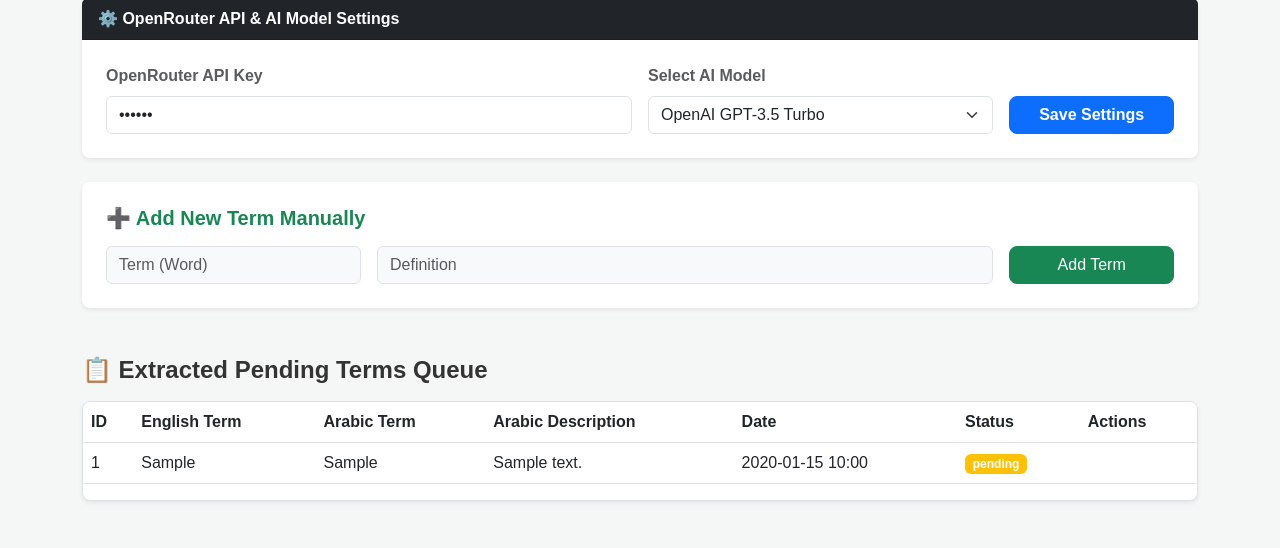
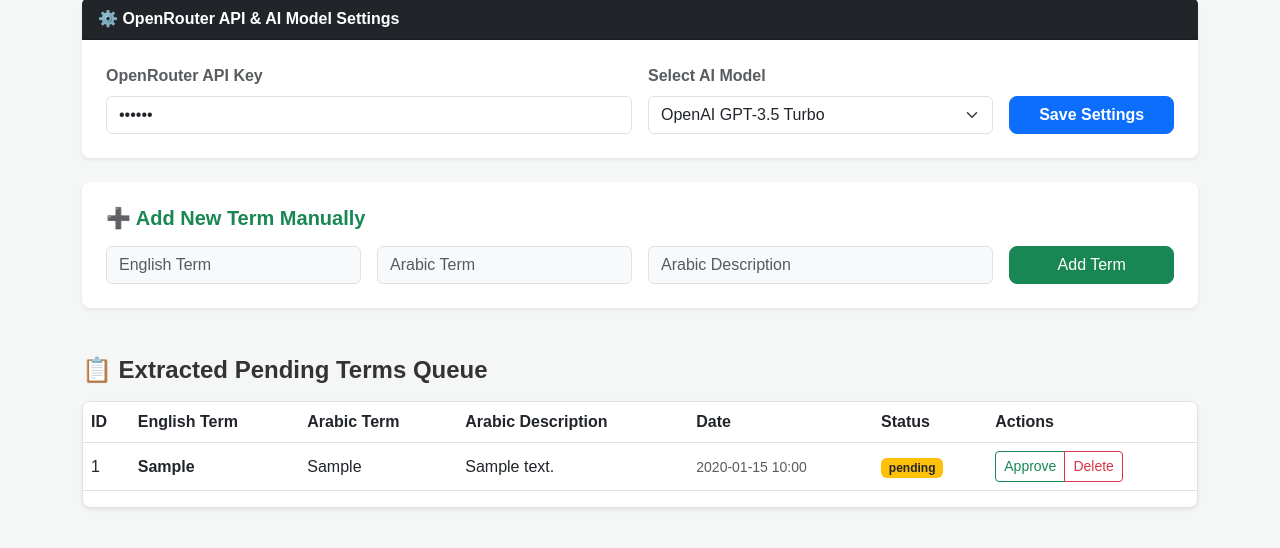
Before and after one commit to yousefdg005/-, a Flask app: template templates/admin.html in a window 1280 px wide. Shown: the part 143-691 px from the top of the page. Run offline with Flask 3, Linux system fonts and the light colour scheme; tables that the repository leaves empty hold one stand-in row (values such as "Sample post"); the template is opened without the code that fills it: values that come from a table or form of the project are taken from there, most other values are stand-ins (such as "Sample title", 1, 10 or a date in 2020).

Commit message:
Update admin interface for new terms schema

```diff
--- a/templates/admin.html
+++ b/templates/admin.html
@@ -47,17 +47,21 @@
         </form>
     </div>
 </div>
-<!-- إضافة مصطلح يدوي -->
+
+<!-- ➕ إضافة مصطلح يدوي بأعمدة الهيكل الجديد -->
 <div class="card mb-5 shadow-sm border-0 rounded-3" style="border-left: 4px solid #2ecc71;">
     <div class="card-body p-4">
         <h5 class="text-success mb-3 fw-bold">➕ Add New Term Manually</h5>
         <form method="POST" action="{{ url_for('admin_dashboard') }}">
             <div class="row g-3">
                 <div class="col-md-3">
-                    <input type="text" name="word" class="form-control bg-light" placeholder="Term (Word)" required>
+                    <input type="text" name="english_term" class="form-control bg-light" placeholder="English Term" required>
                 </div>
-                <div class="col-md-7">
-                    <input type="text" name="definition" class="form-control bg-light" placeholder="Definition" required>
+                <div class="col-md-3">
+                    <input type="text" name="arabic_term" class="form-control bg-light" placeholder="Arabic Term">
+                </div>
+                <div class="col-md-4">
+                    <input type="text" name="arabic_description" class="form-control bg-light" placeholder="Arabic Description">
                 </div>
                 <div class="col-md-2">
                     <button type="submit" class="btn btn-success w-100 btn-custom">Add Term</button>
@@ -67,10 +71,10 @@
     </div>
 </div>
 
-<!-- جدول مراجعة المصطلحات الواصلة والمعلقة -->
+<!-- 📋 جدول مراجعة المصطلحات الواصلة والمعلقة -->
 <h4 class="mb-3 fw-bold">📋 Extracted Pending Terms Queue</h4>
 <div class="table-responsive bg-white shadow-sm rounded-3 mb-5 border">
-<table class="table">
+<table class="table align-middle">
     <thead>
         <tr>
             <th>ID</th>
@@ -86,18 +90,21 @@
         {% for term in pending_terms %}
         <tr>
             <td>{{ term.id }}</td>
-            <td>{{ term.english_term }}</td>
-            <td>{{ term.arabic_term }}</td>
-            <td>{{ term.arabic_description }}</td>
-            <td>{{ term.date.strftime('%Y-%m-%d %H:%M') if term.date else '' }}</td>
-            <td><span class="badge bg-warning">{{ term.status }}</span></td>
+            <td class="fw-bold">{{ term.english_term }}</td>
+            <td>{{ term.arabic_term or '-' }}</td>
+            <td>{{ term.arabic_description or '-' }}</td>
+            <td><small class="text-muted">{{ term.date.strftime('%Y-%m-%d %H:%M') if term.date else '-' }}</small></td>
+            <td><span class="badge bg-warning text-dark">{{ term.status }}</span></td>
             <td>
-                <!-- أزرار القبول والحذف -->
+                <div class="btn-group btn-group-sm">
+                    <a href="{{ url_for('approve_term', term_id=term.id) }}" class="btn btn-outline-success">Approve</a>
+                    <a href="{{ url_for('delete_term', term_id=term.id) }}" class="btn btn-outline-danger" onclick="return confirm('Are you sure?');">Delete</a>
+                </div>
             </td>
         </tr>
         {% else %}
         <tr>
-            <td colspan="7" class="text-center">No pending terms to review.</td>
+            <td colspan="7" class="text-center py-4 text-muted">No pending terms to review.</td>
         </tr>
         {% endfor %}
     </tbody>
```
